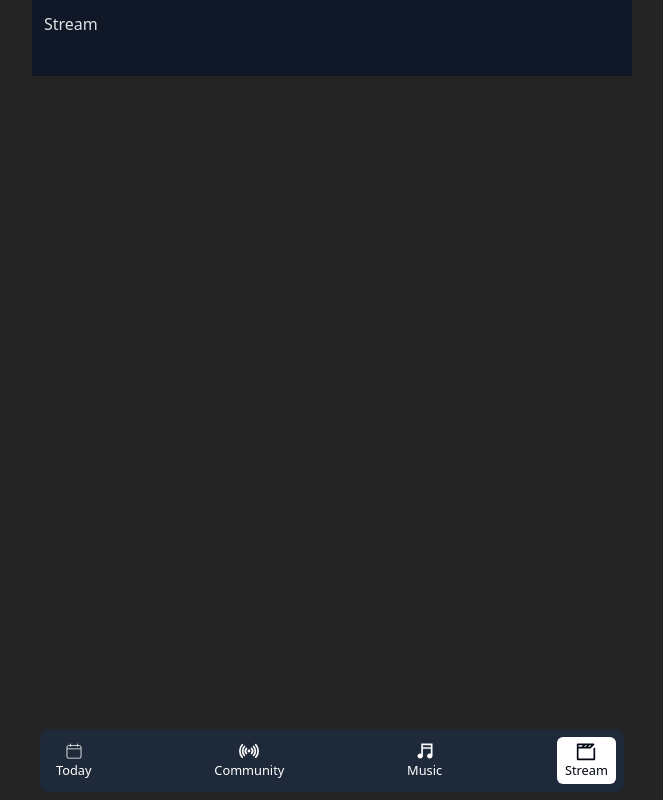
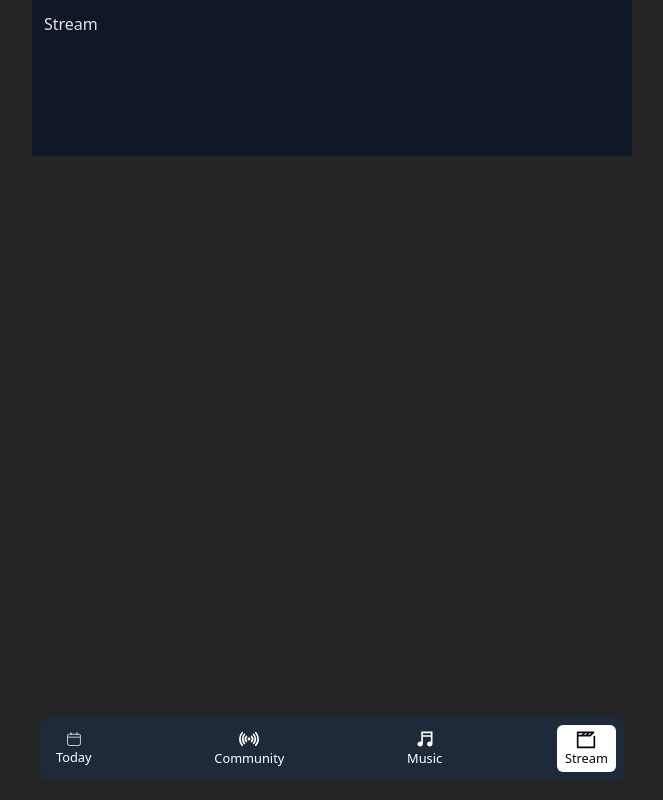
Before and after one commit to Oluwafemimicheal/web.app, a React (Vite) app: page /stream in a window 1280 px wide. Shown: the whole page, without its empty margins (308-971 px from the left). Built offline with nearby package versions, Linux system fonts and the light colour scheme.

Commit message:
Initial commit

```diff
--- a/src/App.jsx
+++ b/src/App.jsx
@@ -10,7 +10,7 @@ function App() {
   return (
     <div className=" w-full lg:w-[600px] h-auto mx-auto overflow-auto">
       <div className="bg-gray-900 h-full relative">
-        <div className="p-3 pb-10">
+        <div className="p-3 pb-30">
           <Routes>
             <Route index path="/" element={<Home />} />
             <Route path="community" element={<Community />} />
@@ -18,7 +18,7 @@ function App() {
             <Route path="stream" element={<Stream />} />
           </Routes>
         </div>
-        <div className="fixed w-full lg:w-[600px] bottom-2 flex items-center">
+        <div className="fixed w-full lg:w-[600px] bottom-5 flex items-center">
           <Menu />
         </div>
       </div>
--- a/src/components/Menu.jsx
+++ b/src/components/Menu.jsx
@@ -15,7 +15,7 @@ const Menu = () => {
             <NavLink to="/"
               className={({ isActive }) => isActive ? "px-2 py-1 bg-white text-gray-950 flex flex-col justify-center items-center rounded-md transition" : " px-2 py-1 flex flex-col justify-center items-center text-white"
               } title="Today">
-              <CiCalendar size={20} className={({ isActive }) => isActive ? "text-gray-950" : "text-white group-hover:text-gray-950"} />
+              <CiCalendar size={18} className={({ isActive }) => isActive ? "text-gray-950" : "text-white group-hover:text-gray-950"} />
               <small className={({ isActive }) => isActive ? "text-green-600 font-extrabold" : "text-white font-bold "}>Today</small>
             </NavLink>
           </li>
```
